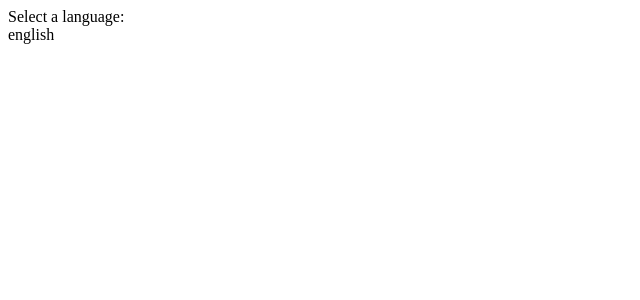
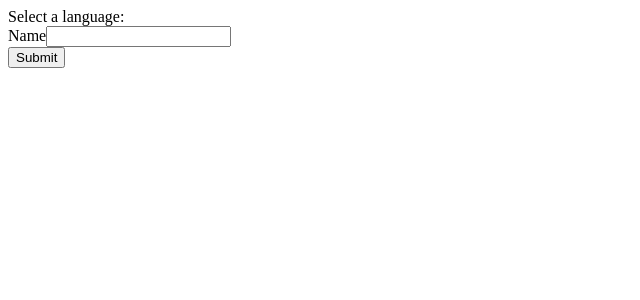
Before and after one commit to lucasflomuller/react--context-test, a React (Create React App) app: page / in a window 1280 px wide. Shown: the top 300 px of the page, without its empty margins (0-640 px from the left). Built offline with nearby package versions, Linux system fonts and the light colour scheme; the HTML template or start-up script is replaced by a standard one.

Commit message:
boilerplate

```diff
--- a/src/components/App.js
+++ b/src/components/App.js
@@ -1,4 +1,5 @@
 import React, { Component } from "react";
+import UserCreate from "./UserCreate";
 
 class App extends Component {
   state = { language: "english" };
@@ -21,7 +22,7 @@
             onClick={() => this.onLanguageChange("dutch")}
           />
         </div>
-        {this.state.language}
+        <UserCreate />
       </div>
     );
   }
--- a/src/components/Button.js
+++ b/src/components/Button.js
@@ -0,0 +1,9 @@
+import React, { Component } from "react";
+
+class Button extends Component {
+  render() {
+    return <button className="ui button primary">Submit</button>;
+  }
+}
+
+export default Button;
--- a/src/components/Field.js
+++ b/src/components/Field.js
@@ -0,0 +1,14 @@
+import React, { Component } from "react";
+
+class Field extends Component {
+  render() {
+    return (
+      <div className="ui field">
+        <label htmlFor="">Name</label>
+        <input />
+      </div>
+    );
+  }
+}
+
+export default Field;
--- a/src/components/UserCreate.js
+++ b/src/components/UserCreate.js
@@ -0,0 +1,14 @@
+import React from "react";
+import Field from "./Field";
+import Button from "./Button";
+
+const UserCreate = props => {
+  return (
+    <div className="ui form">
+      <Field />
+      <Button />
+    </div>
+  );
+};
+
+export default UserCreate;
```
